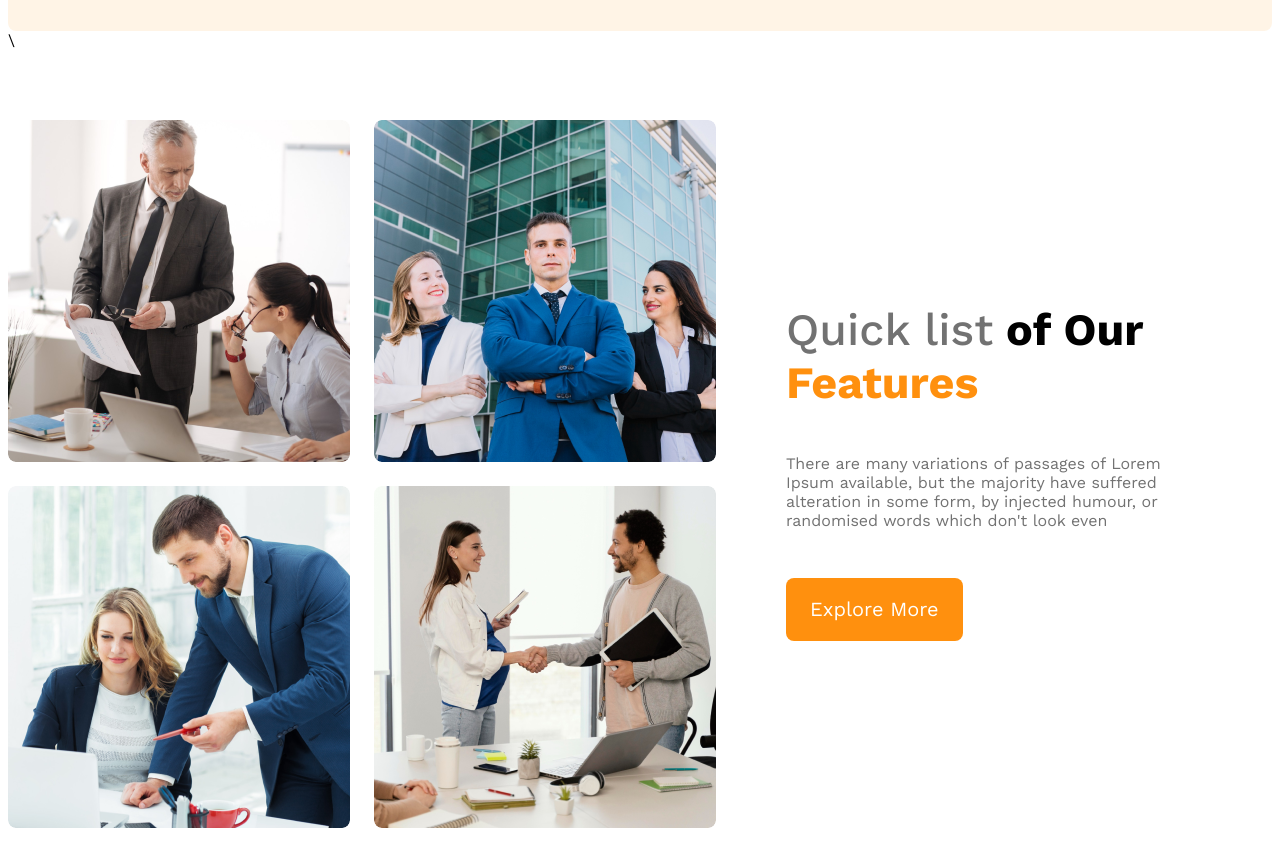
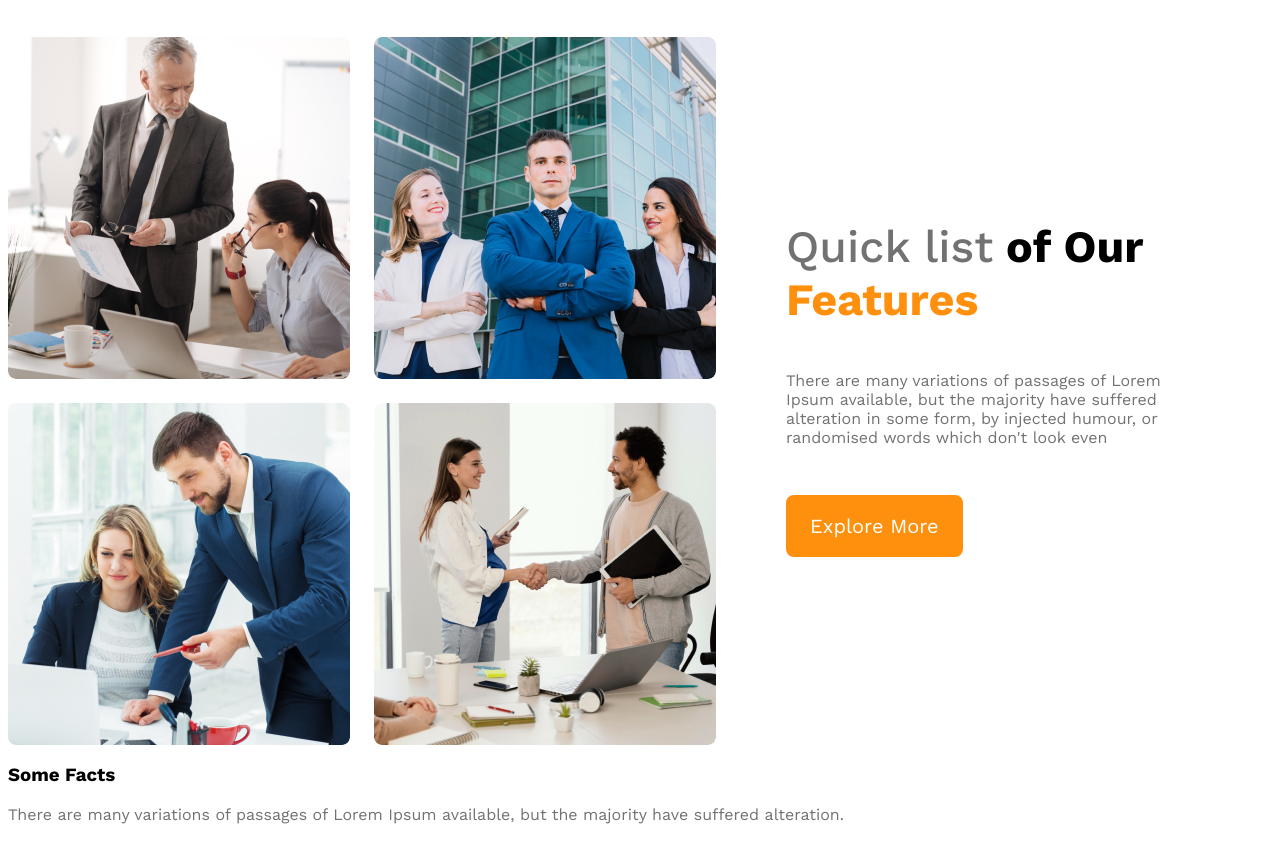
Before and after one commit to tarikul-rakib/g3-architect-website, a plain HTML site: page index.html in a window 1280 px wide. Shown: the part 1040-1906 px from the top of the page. Drawn offline with nearby package versions, Linux system fonts and the light colour scheme.

Commit message:
added shared style

```diff
--- a/index.html
+++ b/index.html
@@ -35,8 +35,7 @@
   <!-- header end -->
   <main>
     <!-- teams section -->
-    <section>
-      <div class="teams-container">
+    <section class="teams-container">
         <div class="teams-img-container">
           <img src="images/team1.png" alt="">
           <img src="images/team2.png" alt="">
@@ -48,7 +47,14 @@
           <p class="text-light-gray">There are many variations of passages of Lorem Ipsum available, but the majority have suffered alteration in some form, by injected humour, or randomised words which don't look even</p>
           <button class="btn-primary">Explore More</button>
         </div>
-      </div>
+    </section>
+    <!-- feature section -->
+    <section class="features"></section>
+    <!-- facts section -->
+    <section class="facts">
+      <h3>Some Facts</h3>
+      <p class="text-light-gray">There are many variations of passages of Lorem Ipsum available, but the majority have suffered alteration.</p>
+
     </section>
   </main>
   <footer>
--- a/styles/style.css
+++ b/styles/style.css
@@ -31,7 +31,7 @@ nav{
   justify-content: space-between;
   align-items: center;
 }
-.nav-title{
+.section-title{
   font-size: 2.8rem;
   font-weight: 700;
 }
```
